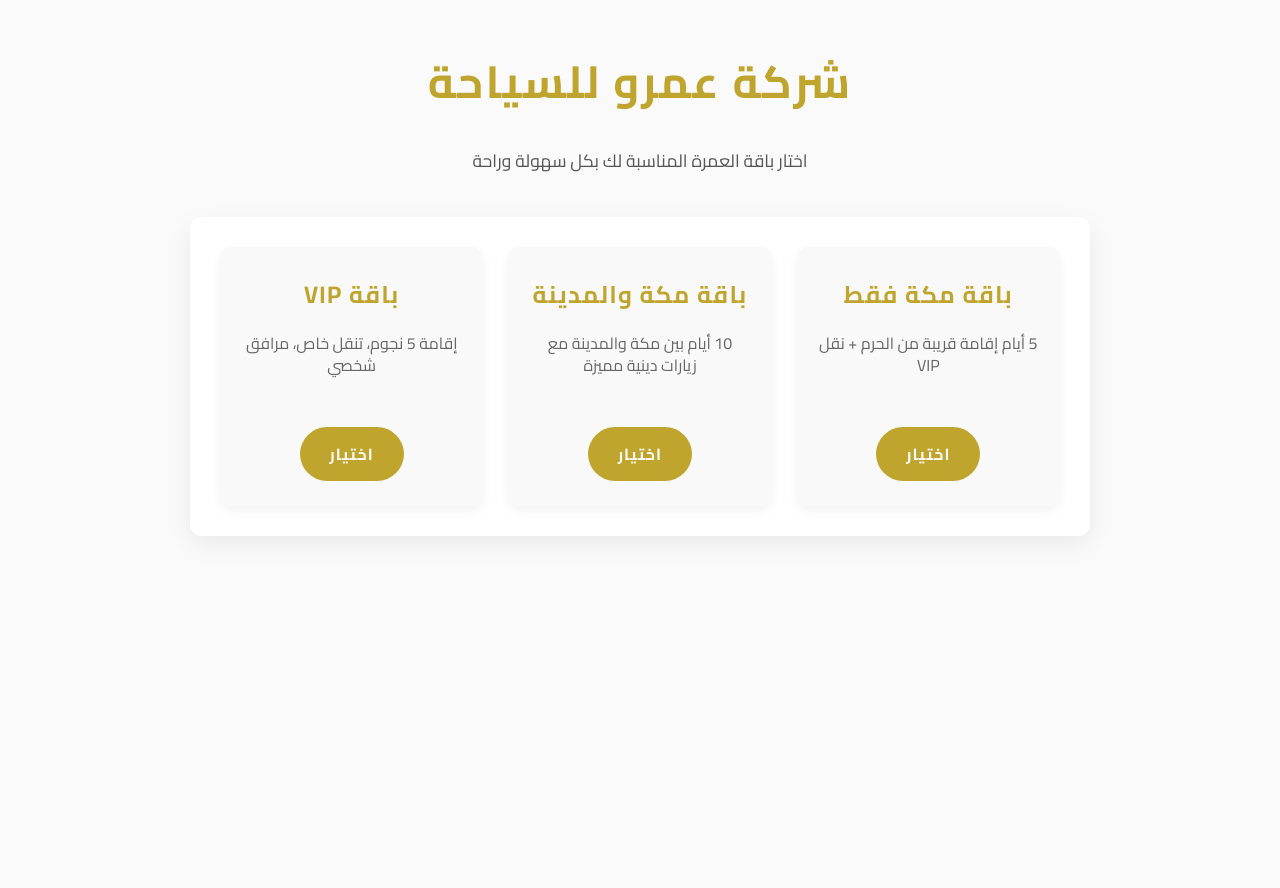
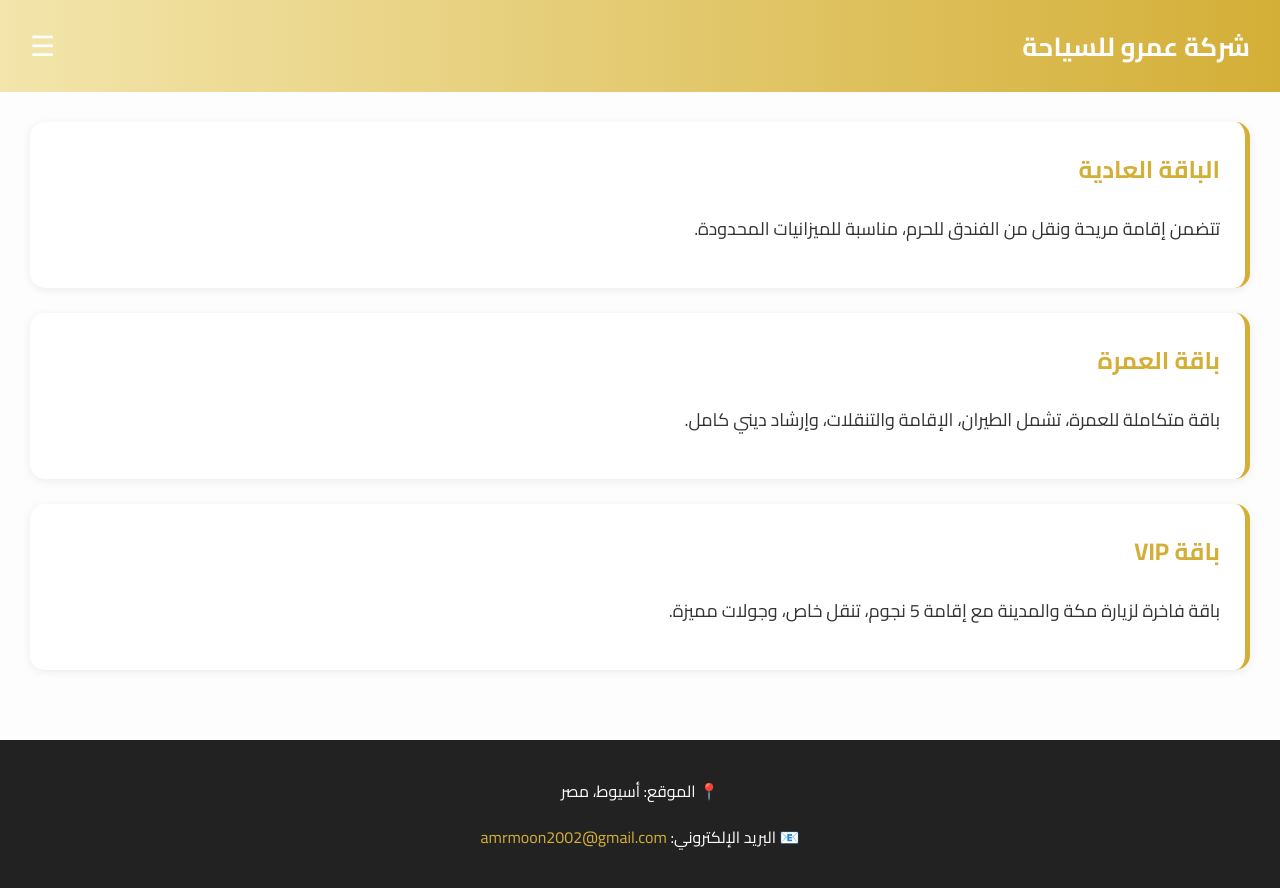
Before and after one commit to Mohamedzxl/moh, a plain HTML site: page moh.html in a window 1280 px wide. Before the commit the page ends 800 px from the top, so only its background shows below. Drawn offline with Linux system fonts and the light colour scheme.

Commit message:
Update moh.html

```diff
--- a/moh.html
+++ b/moh.html
@@ -1,176 +1,187 @@
 <!DOCTYPE html>
 <html lang="ar" dir="rtl">
 <head>
-  <meta charset="UTF-8" />
-  <meta name="viewport" content="width=device-width, initial-scale=1" />
+  <meta charset="UTF-8">
+  <meta name="viewport" content="width=device-width, initial-scale=1">
   <title>شركة عمرو للسياحة</title>
-  <link href="https://fonts.googleapis.com/css2?family=Cairo:wght@400;700&display=swap" rel="stylesheet" />
+  <link href="https://fonts.googleapis.com/css2?family=Cairo:wght@400;600;700&display=swap" rel="stylesheet">
   <style>
-    /* Reset */
-    * {
+    body {
       margin: 0;
-      padding: 0;
-      box-sizing: border-box;
       font-family: 'Cairo', sans-serif;
+      background-color: #fdfdfd;
+      color: #333;
     }
 
-    body {
-      background: #fafafa;
-      color: #222;
-      min-height: 100vh;
+    /* HEADER */
+    header {
+      background: linear-gradient(to left, #d4af37, #f3e5ab);
+      color: #fff;
+      padding: 20px 30px;
+      display: flex;
+      align-items: center;
+      justify-content: space-between;
+    }
+
+    .logo {
+      font-size: 26px;
+      font-weight: bold;
+    }
+
+    .menu-icon {
+      font-size: 28px;
+      cursor: pointer;
+    }
+
+    /* SIDEBAR */
+    .sidebar {
+      position: fixed;
+      right: 0;
+      top: 0;
+      height: 100%;
+      width: 0;
+      background-color: #fffef7;
+      overflow-x: hidden;
+      transition: 0.4s;
+      padding-top: 60px;
+      box-shadow: -3px 0 10px rgba(0,0,0,0.1);
+      z-index: 1000;
+    }
+
+    .sidebar a {
+      padding: 15px 30px;
+      display: block;
+      font-size: 20px;
+      color: #333;
+      text-decoration: none;
+      border-bottom: 1px solid #eee;
+    }
+
+    .sidebar a:hover {
+      background-color: #d4af37;
+      color: #fff;
+    }
+
+    .close-btn {
+      position: absolute;
+      top: 15px;
+      left: 20px;
+      font-size: 30px;
+      cursor: pointer;
+      color: #d4af37;
+    }
+
+    /* MAIN CONTENT */
+    .content {
+      padding: 30px;
       display: flex;
       flex-direction: column;
-      align-items: center;
-      padding: 40px 20px;
-      overflow-x: hidden;
-    }
-
-    h1 {
-      color: #bfa52d;
-      margin-bottom: 20px;
-      font-weight: 700;
-      font-size: 2.8rem;
-      letter-spacing: 2px;
-    }
-
-    p.subtitle {
-      color: #555;
-      font-size: 1.1rem;
-      margin-bottom: 40px;
-      font-weight: 500;
-    }
-
-    .packages-container {
-      background: white;
-      border-radius: 12px;
-      box-shadow: 0 8px 25px rgba(0,0,0,0.07);
-      max-width: 900px;
-      width: 100%;
-      padding: 30px;
-      display: flex;
-      justify-content: space-around;
       gap: 25px;
-      transition: transform 0.4s ease;
     }
 
     .package {
-      flex: 1;
-      background: #f9f9f9;
-      border-radius: 10px;
-      padding: 25px 20px;
-      text-align: center;
-      cursor: pointer;
-      box-shadow: 0 5px 12px rgba(0,0,0,0.05);
-      transition: transform 0.3s ease, box-shadow 0.3s ease;
-      position: relative;
-      overflow: hidden;
+      background-color: #fff;
+      border-radius: 15px;
+      padding: 25px;
+      box-shadow: 0 2px 10px rgba(0,0,0,0.07);
+      transition: 0.3s;
+      border-right: 5px solid #d4af37;
     }
 
     .package:hover {
-      transform: translateY(-10px);
-      box-shadow: 0 12px 30px rgba(0,0,0,0.15);
+      transform: translateY(-5px);
+      box-shadow: 0 6px 20px rgba(0,0,0,0.1);
     }
 
-    .package h3 {
-      color: #bfa52d;
-      margin-bottom: 15px;
-      font-weight: 700;
-      font-size: 1.5rem;
-      letter-spacing: 1.2px;
+    .package h2 {
+      margin-top: 0;
+      color: #d4af37;
     }
 
     .package p {
-      color: #666;
-      font-size: 1rem;
-      line-height: 1.4;
-      margin-bottom: 25px;
-      min-height: 70px;
+      font-size: 18px;
     }
 
-    .package button {
-      background: #bfa52d;
-      border: none;
+    /* FOOTER */
+    footer {
+      background-color: #222;
       color: #fff;
-      padding: 12px 30px;
-      border-radius: 30px;
-      font-size: 1rem;
-      cursor: pointer;
-      transition: background 0.3s ease;
-      font-weight: 600;
-      letter-spacing: 1px;
+      text-align: center;
+      padding: 20px 10px;
+      margin-top: 40px;
     }
 
-    .package button:hover {
-      background: #9e8930;
-    }
-
-    /* Animation for fade-in */
-    @keyframes fadeInUp {
-      from {
-        opacity: 0;
-        transform: translateY(20px);
-      }
-      to {
-        opacity: 1;
-        transform: translateY(0);
-      }
-    }
-
-    .package {
-      animation: fadeInUp 0.6s ease forwards;
-      opacity: 0;
-    }
-    .package:nth-child(1) {
-      animation-delay: 0.1s;
-    }
-    .package:nth-child(2) {
-      animation-delay: 0.3s;
-    }
-    .package:nth-child(3) {
-      animation-delay: 0.5s;
+    footer a {
+      color: #d4af37;
+      text-decoration: none;
     }
 
     /* Responsive */
     @media (max-width: 768px) {
-      .packages-container {
-        flex-direction: column;
+      .content {
         padding: 20px;
       }
+
       .package {
-        margin-bottom: 20px;
-        animation: none;
-        opacity: 1;
-        transform: none;
+        padding: 20px;
+      }
+
+      header {
+        flex-direction: column;
+        align-items: flex-start;
+        gap: 10px;
+      }
+
+      .logo {
+        font-size: 22px;
       }
     }
   </style>
 </head>
 <body>
 
-  <h1>شركة عمرو للسياحة</h1>
-  <p class="subtitle">اختار باقة العمرة المناسبة لك بكل سهولة وراحة</p>
+  <header>
+    <div class="logo">شركة عمرو للسياحة</div>
+    <div class="menu-icon" onclick="openSidebar()">☰</div>
+  </header>
 
-  <div class="packages-container">
-    <div class="package" tabindex="0" role="button" aria-pressed="false" onclick="choosePackage('باقة مكة فقط')" onkeypress="if(event.key === 'Enter') choosePackage('باقة مكة فقط')">
-      <h3>باقة مكة فقط</h3>
-      <p>5 أيام إقامة قريبة من الحرم + نقل VIP</p>
-      <button type="button">اختيار</button>
+  <div id="sidebar" class="sidebar">
+    <span class="close-btn" onclick="closeSidebar()">×</span>
+    <a href="#normal">الباقة العادية</a>
+    <a href="#omra">باقة العمرة</a>
+    <a href="#vip">باقة VIP</a>
+    <a href="#contact">تواصل معنا</a>
+  </div>
+
+  <div class="content">
+    <div class="package" id="normal">
+      <h2>الباقة العادية</h2>
+      <p>تتضمن إقامة مريحة ونقل من الفندق للحرم، مناسبة للميزانيات المحدودة.</p>
     </div>
-    <div class="package" tabindex="0" role="button" aria-pressed="false" onclick="choosePackage('باقة مكة والمدينة')" onkeypress="if(event.key === 'Enter') choosePackage('باقة مكة والمدينة')">
-      <h3>باقة مكة والمدينة</h3>
-      <p>10 أيام بين مكة والمدينة مع زيارات دينية مميزة</p>
-      <button type="button">اختيار</button>
+
+    <div class="package" id="omra">
+      <h2>باقة العمرة</h2>
+      <p>باقة متكاملة للعمرة، تشمل الطيران، الإقامة والتنقلات، وإرشاد ديني كامل.</p>
     </div>
-    <div class="package" tabindex="0" role="button" aria-pressed="false" onclick="choosePackage('باقة VIP')" onkeypress="if(event.key === 'Enter') choosePackage('باقة VIP')">
-      <h3>باقة VIP</h3>
-      <p>إقامة 5 نجوم، تنقل خاص، مرافق شخصي</p>
-      <button type="button">اختيار</button>
+
+    <div class="package" id="vip">
+      <h2>باقة VIP</h2>
+      <p>باقة فاخرة لزيارة مكة والمدينة مع إقامة 5 نجوم، تنقل خاص، وجولات مميزة.</p>
     </div>
   </div>
 
+  <footer id="contact">
+    <p>📍 الموقع: أسيوط، مصر</p>
+    <p>📧 البريد الإلكتروني: <a href="mailto:amrmoon2002@gmail.com">amrmoon2002@gmail.com</a></p>
+  </footer>
+
   <script>
-    function choosePackage(name) {
-      alert('✅ لقد اخترت: ' + name);
+    function openSidebar() {
+      document.getElementById("sidebar").style.width = "250px";
+    }
+
+    function closeSidebar() {
+      document.getElementById("sidebar").style.width = "0";
     }
   </script>
 
```
